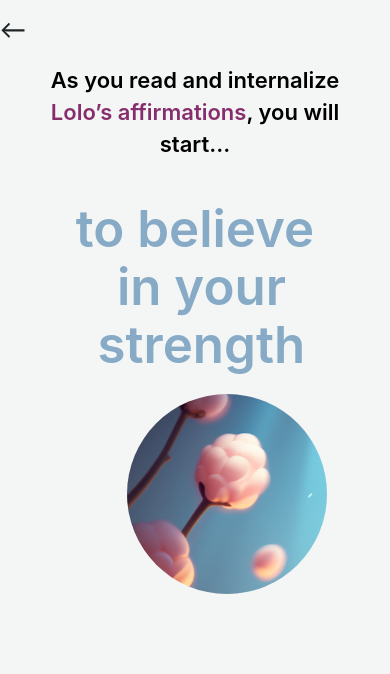
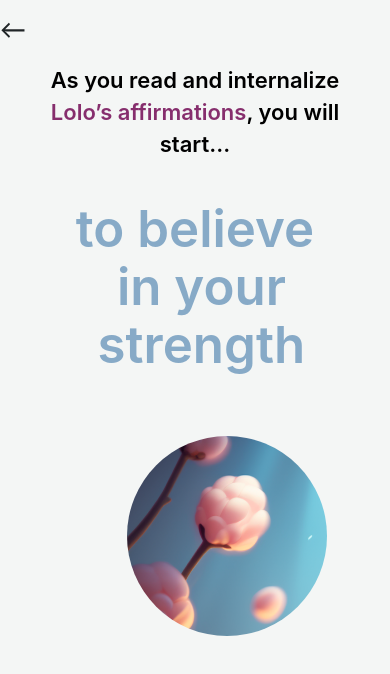
Before and after one commit to Colt-ain/lolo, a React Native app: screen /youWillStartWith in a window 390 px wide. Shown: the top 674 px of the page. Built offline with nearby package versions, Linux system fonts and the light colour scheme; what redux-flipper would draw is missing.

Commit message:
[Onboarding]: fixed styles on StartWith

```diff
--- a/src/components/Onboarding/YouWillStartWith/YouWillStartWith.tsx
+++ b/src/components/Onboarding/YouWillStartWith/YouWillStartWith.tsx
@@ -18,13 +18,14 @@ const texts = [
 	},
 ];
 
-const { width: viewportWidth, height } = Dimensions.get('window');
+const { width: viewportWidth, height: viewportHeight } = Dimensions.get('window');
 
 const initialTimeout = 3000;
 const fadeTime = 300;
 const timeoutTime = 3000;
 const moveTimeBelow = 400;
 const moveTimeAbove = 500;
+const imageBottom = viewportHeight / 2 - 50;
 
 
 function YouWillStartWith() {
@@ -43,7 +44,7 @@ function YouWillStartWith() {
 	const fadeAnimNextTranslate = useRef(new Animated.Value(10)).current;
 
 	const fadeAnimTitle = useRef(new Animated.Value(1)).current;
-	const translateAnimation = useRef(new Animated.Value(100)).current;
+	const translateAnimation = useRef(new Animated.Value(140)).current;
 	const fadeAnimBottomContent = useRef(new Animated.Value(0)).current;
 
 	useEffect(() => {
@@ -134,7 +135,7 @@ function YouWillStartWith() {
 		console.log('move below');
 
 		Animated.timing(translateAnimation, {
-			toValue: 330,
+			toValue: imageBottom,
 			duration: moveTimeBelow,
 			useNativeDriver: true,
 			easing: Easing.bezier(0, 1, 1, 1),
@@ -145,7 +146,7 @@ function YouWillStartWith() {
 		console.log('move above');
 
 		Animated.timing(translateAnimation, {
-			toValue: 0,
+			toValue: 30,
 			duration: moveTimeAbove,
 			useNativeDriver: true,
 			easing: Easing.bezier(0, 1, 1, 1),
@@ -245,7 +246,7 @@ function YouWillStartWith() {
 			setIsLastTextShown(true);
 
 			fadeInBottomContent();
-		}, initialTimeout + timeoutTime * 3 + fadeTime * 3 + moveTimeAbove);
+		}, initialTimeout + timeoutTime * 3 + fadeTime * 3);
 
 		return () => clearTimeout(timer);
 	}, []);
@@ -352,6 +353,9 @@ function YouWillStartWith() {
 					{
 						opacity: fadeAnimBottomContent,
 					},
+					{
+						marginBottom: '5%',
+					},
 				]}
 			>
 				<Text
```
